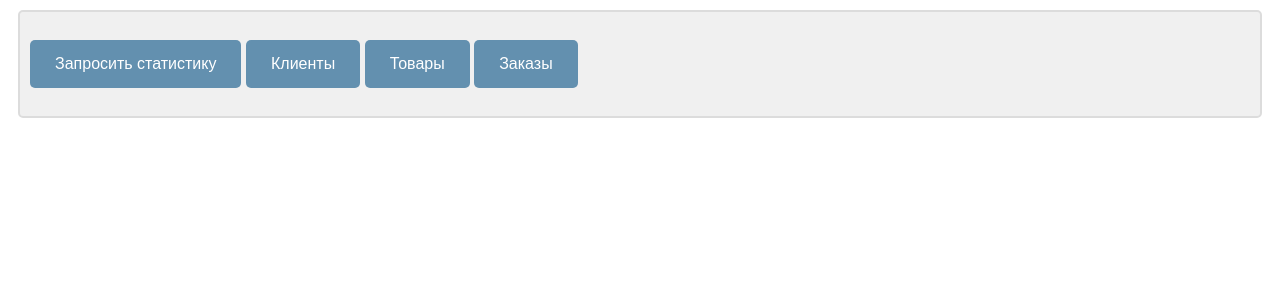
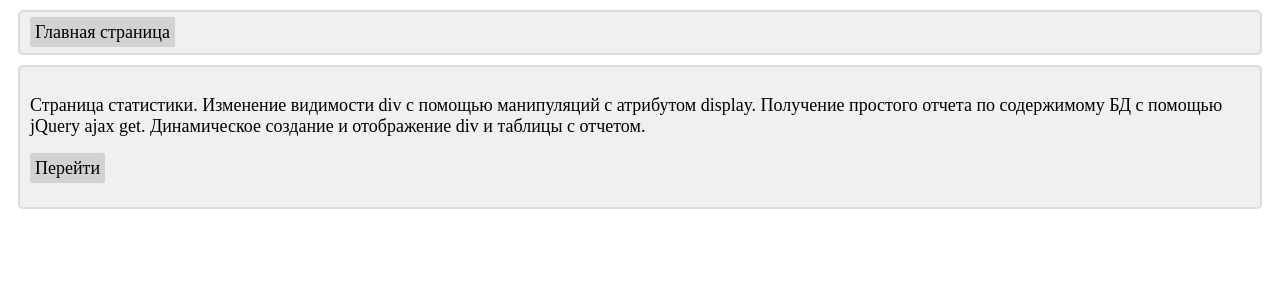
Before and after one commit to SergeyLebidko/JsTraining, a Django app: page /main/index/ in a window 1280 px wide. Shown: the top 300 px of the page. Run offline with Django 3.2, Linux system fonts and the light colour scheme; data comes from the database, SQL or seed files in the repository.

Commit message:
Добавлена главная страница

```diff
--- a/main/static/main/base.css
+++ b/main/static/main/base.css
@@ -32,6 +32,14 @@ table {
     border-radius: 5px;
     border-spacing: 0;
     text-align: center;
+}
+
+a {
+    padding: 5px;
+    text-decoration: none;
+    background-color: #d2d2d2;
+    border-radius: 2px;
+    color: black;
 }
 
 th {
--- a/main/static/main/hello.js
+++ b/main/static/main/report_1.js
@@ -27,7 +27,7 @@ function start() {
     };
 
     statBtn.onclick = function (el) {
-        $.get('/main/stat/', {}, refresh_stat)
+        $.get('/main/simple_rest_report/', {}, refresh_stat)
     };
 
     function refresh_stat(data, status) {
@@ -47,8 +47,8 @@ function start() {
     }
 
     function statTableGenerator(statObj) {
-        data = statObj.stat;
-        description = statObj.description;
+        let data = statObj.stat;
+        let description = statObj.description;
 
         let tableArr = ['<table>'];
 
--- a/main/templates/layout/base.html
+++ b/main/templates/layout/base.html
@@ -6,10 +6,12 @@
     <link href="{% static 'main/base.css' %}" rel="stylesheet">
     <meta charset="UTF-8">
     <title>JsTraining</title>
-    <script src="{% static 'main/hello.js' %}"></script>
     <script src="https://ajax.googleapis.com/ajax/libs/jquery/3.4.1/jquery.min.js"></script>
 </head>
 <body onload="start()">
+    <div class="basic_block">
+        <a href="{% url 'index' %}">Главная страница</a>
+    </div>
     {% block content %}
     {% endblock %}
 </body>
--- a/main/templates/main/index.html
+++ b/main/templates/main/index.html
@@ -1,71 +1,12 @@
 {% extends 'layout/base.html' %}
 
 {% block content %}
-    <div class="basic_block" id="manage_div">
+    <div class="basic_block">
         <p>
-            <button id="stat_btn">Запросить статистику</button>
-            <button id="client_btn">Клиенты</button>
-            <button id="product_btn">Товары</button>
-            <button id="order_btn">Заказы</button>
+            Страница статистики. Изменение видимости div с помощью манипуляций с атрибутом display.
+            Получение простого отчета по содержимому БД с помощью jQuery ajax get. Динамическое
+            создание и отображение div и таблицы с отчетом.
+            <br><br><a href="{% url 'report_1' %}">Перейти</a>
         </p>
     </div>
-
-    <div class="basic_block" style="display: none;" id="client_div">
-        <h3>Клиенты</h3>
-        <table>
-            <tr>
-                <th>Имя клиента</th>
-                <th>Кредитный лимит</th>
-                <th>VIP-статус</th>
-            </tr>
-            {% for client in clients %}
-                <tr>
-                    <td>{{ client.title }}</td>
-                    <td>{{ client.credit_limit }}</td>
-                    <td>
-                        {% if client.vip %}
-                            *
-                        {% endif %}
-                    </td>
-                </tr>
-            {% endfor %}
-        </table>
-    </div>
-
-    <div class="basic_block" style="display: none;" id="product_div">
-        <h3>Товары</h3>
-        <table>
-            <tr>
-                <th>Наименование товара</th>
-                <th>Остаток</th>
-                <th>Цена</th>
-            </tr>
-            {% for product in products %}
-                <tr>
-                    <td>{{ product.title }}</td>
-                    <td>{{ product.balance }}</td>
-                    <td>{{ product.price }}</td>
-                </tr>
-            {% endfor %}
-        </table>
-    </div>
-
-    <div class="basic_block" style="display: none;" id="order_div">
-        <h3>Заказы</h3>
-        <table>
-            <tr>
-                <th>Клиент</th>
-                <th>Товар</th>
-                <th>Количество</th>
-            </tr>
-            {% for order in orders %}
-                <tr>
-                    <td>{{ order.client.title }}</td>
-                    <td>{{ order.product.title }}</td>
-                    <td>{{ order.count }}</td>
-                </tr>
-            {% endfor %}
-        </table>
-    </div>
-
 {% endblock %}
--- a/main/urls.py
+++ b/main/urls.py
@@ -1,8 +1,9 @@
 from django.urls import path
-from .views import index, stat
+from .views import index, report_1, simple_rest_report
 
 
 urlpatterns = [
     path('index/', index, name='index'),
-    path('stat/', stat, name='stat')
+    path('report_1/', report_1, name='report_1'),
+    path('simple_rest_report/', simple_rest_report, name='simple_rest_report')
 ]
--- a/main/views.py
+++ b/main/views.py
@@ -8,8 +8,10 @@ stat_counter = 0
 
 
 def index(request):
-    """Контроллер главной страницы"""
+    return render(request, 'main/index.html', context={})
 
+
+def report_1(request):
     clients = Client.objects.all()
     products = Product.objects.all()
     orders = Order.objects.all()
@@ -19,11 +21,11 @@ def index(request):
         'products': products,
         'orders': orders,
     }
-    return render(request, 'main/index.html', context=context)
+    return render(request, 'main/report_1.html', context=context)
 
 
 @api_view(['GET'])
-def stat(request):
+def simple_rest_report(request):
     client_count = Client.objects.all().count()
     product_count = Product.objects.all().count()
     order_count = Order.objects.all().count()
```
Also changed, not shown: main/templates/main/report_1.html (added, +73 -0 lines).
